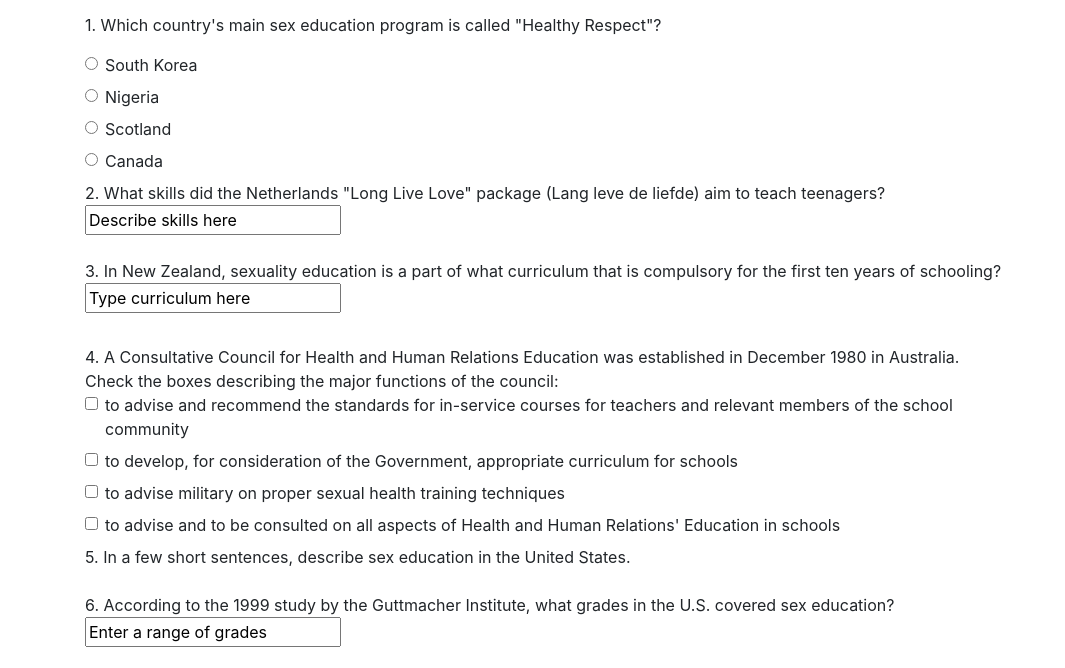
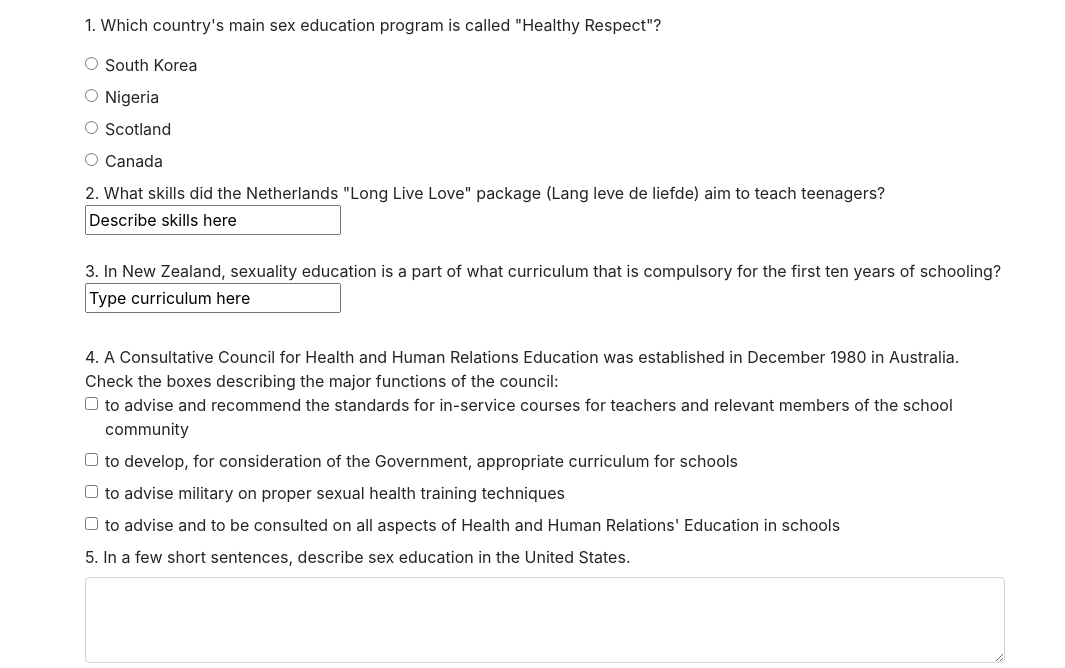
Before and after one commit to brooke8henderson/bootstrap-forms, a plain HTML site: page index.html in a window 1280 px wide. Shown: the part 131-799 px from the top of the page, without its empty margins (0-1065 px from the left). Drawn offline with nearby package versions, Linux system fonts and the light colour scheme.

Commit message:
now its finally on pages and not master

```diff
--- a/index.html
+++ b/index.html
@@ -81,12 +81,10 @@
   </label>
 </div>
 
-  <div class="form-group">   <label class="form control"id="FormControlTextarea2" rows="3">
-      5. In a few short sentences, describe sex education in the United States.
-            </label></div>
+  <div class="form-group" rows="4"> <label for="FormControlTextarea1"> 5. In a few short sentences, describe sex education in the United States. </label>
+    <textarea class="form-control" id="exampleFormControlTextarea1" rows="3"></textarea></div>
 
 <div class="form-group">   <label class="form control">
-
                6. According to the 1999 study by the Guttmacher Institute, what grades in the U.S. covered sex education? <input type="text" name="Grades" id="form-grades" value="Enter a range of grades" maxlength="50"></label></div>
 
 
```
